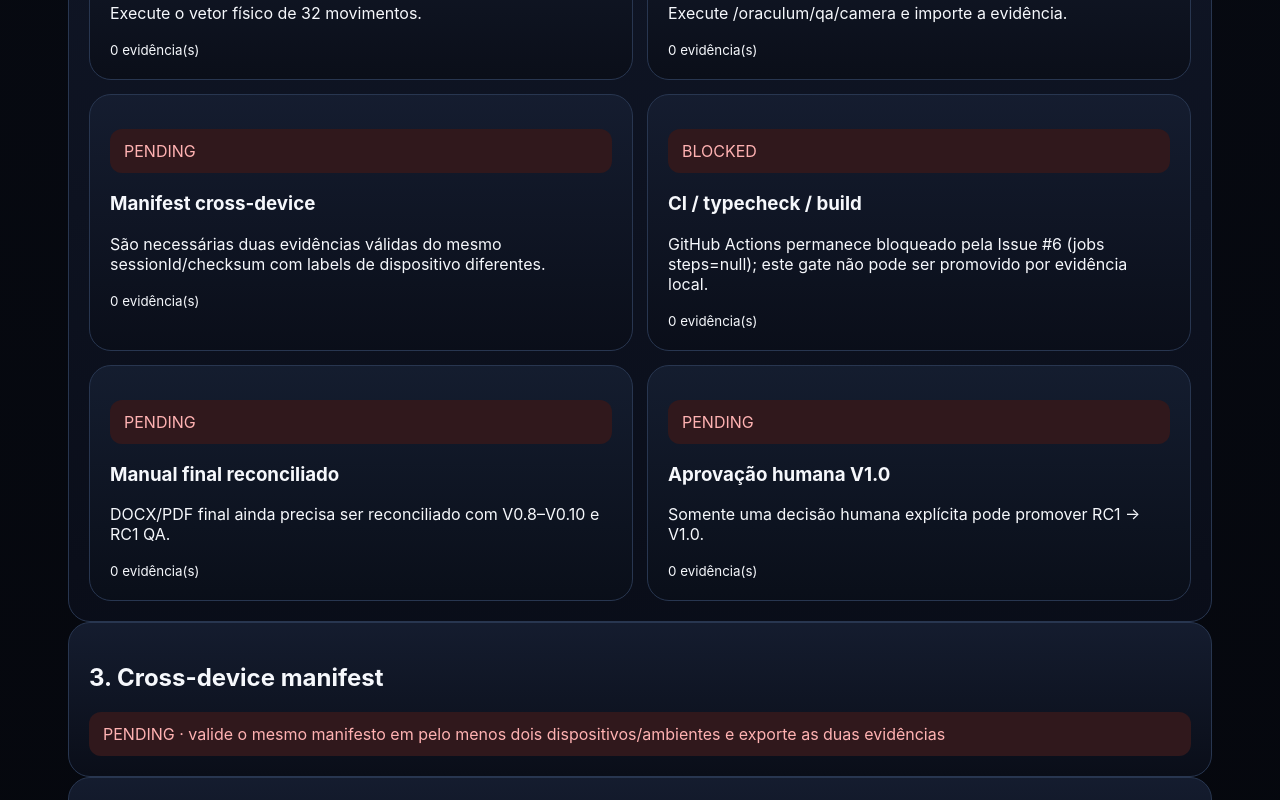
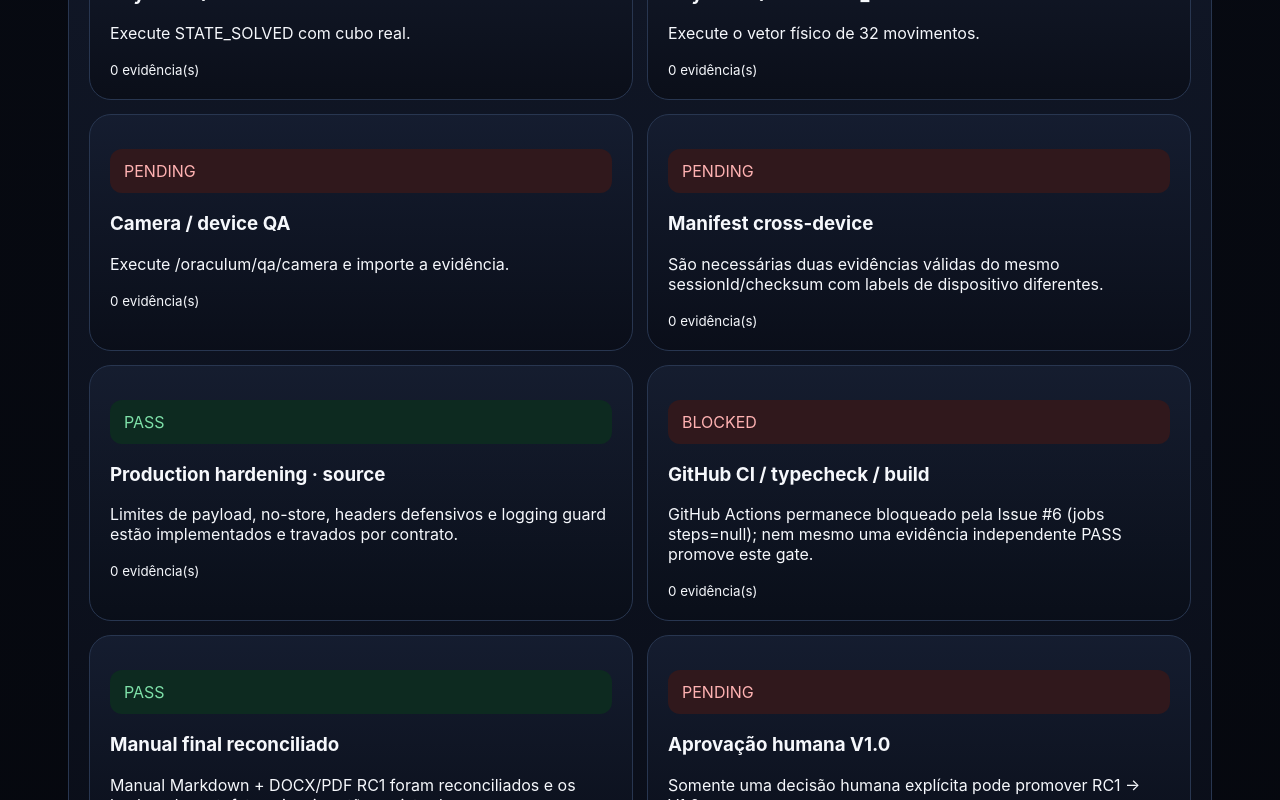
Before and after one commit to tehknesolutions/cubo-hnk, a Next.js app in the folder apps/web/: page /oraculum/qa/evidence in a window 1280 px wide. Shown: the part 1320-2120 px from the top of the page. Built offline with nearby package versions, Linux system fonts and the light colour scheme.

Commit message:
feat: integrate independent executor evidence into RC1 ledger

```diff
--- a/apps/web/app/oraculum/qa/evidence/evidence-ledger.mjs
+++ b/apps/web/app/oraculum/qa/evidence/evidence-ledger.mjs
@@ -2,6 +2,7 @@ export const RC1_EVIDENCE_LEDGER_VERSION='HOC-RC1-EVIDENCE-LEDGER/V1';
 export const RC1_RELEASE_ID='HOC-V1.0-RC1';
 export const EVIDENCE_KINDS=Object.freeze({
   RUNTIME:'HOC-RC1-RUNTIME-QA-EVIDENCE/V1',
+  INDEPENDENT:'HOC-RC1-INDEPENDENT-VALIDATION-EVIDENCE/V1',
   PHYSICAL:'HOC-RC1-PHYSICAL-QA-EVIDENCE/V1',
   CAMERA:'HOC-RC1-CAMERA-QA-EVIDENCE/V1',
   MANIFEST_VERIFY:'HOC-RC1-MANIFEST-VERIFY-EVIDENCE/V1',
@@ -17,6 +18,16 @@ function sameRelease(record){
 
 function validRuntime(record){
   return record?.evidenceKind===EVIDENCE_KINDS.RUNTIME&&sameRelease(record)&&record?.report?.passed===true;
+}
+function validIndependent(record){
+  return record?.evidenceKind===EVIDENCE_KINDS.INDEPENDENT
+    &&sameRelease(record)
+    &&record?.passed===true
+    &&record?.authority==='INDEPENDENT_EXECUTOR_EVIDENCE_NOT_GITHUB_CI'
+    &&record?.governance?.replacesGitHubCI===false
+    &&record?.governance?.promotesStable===false
+    &&record?.governance?.promotesHnkCanon===false
+    &&record?.summary?.failedCommands===0;
 }
 function physicalCase(record,caseId){
   return record?.evidenceKind===EVIDENCE_KINDS.PHYSICAL&&sameRelease(record)&&record?.report?.caseId===caseId;
@@ -56,6 +67,7 @@ export function classifyRc1Evidence(record){
   if(!record||typeof record!=='object')return Object.freeze({kind:'UNKNOWN',accepted:false,reason:'NOT_OBJECT'});
   switch(record.evidenceKind){
     case EVIDENCE_KINDS.RUNTIME:return Object.freeze({kind:'RUNTIME',accepted:sameRelease(record),passed:record?.report?.passed===true});
+    case EVIDENCE_KINDS.INDEPENDENT:return Object.freeze({kind:'INDEPENDENT_EXECUTOR',accepted:sameRelease(record),passed:validIndependent(record)});
     case EVIDENCE_KINDS.PHYSICAL:return Object.freeze({kind:`PHYSICAL:${record?.report?.caseId??'UNKNOWN'}`,accepted:sameRelease(record),passed:record?.report?.passed===true});
     case EVIDENCE_KINDS.CAMERA:return Object.freeze({kind:'CAMERA',accepted:sameRelease(record),passed:record?.fullQaPass===true});
     case EVIDENCE_KINDS.MANIFEST_VERIFY:return Object.freeze({kind:'MANIFEST_VERIFY',accepted:sameRelease(record),passed:record?.valid===true});
@@ -66,6 +78,7 @@ export function classifyRc1Evidence(record){
 export function evaluateRc1Evidence(recordsInput=[]){
   const records=asArray(recordsInput);
   const runtime=statusFromEvidence(records,r=>r?.evidenceKind===EVIDENCE_KINDS.RUNTIME,validRuntime);
+  const independent=statusFromEvidence(records,r=>r?.evidenceKind===EVIDENCE_KINDS.INDEPENDENT,validIndependent);
   const state=statusFromEvidence(records,r=>physicalCase(r,'STATE_SOLVED'),r=>physicalPass(r,'STATE_SOLVED'));
   const ritual=statusFromEvidence(records,r=>physicalCase(r,'RITUAL32_OFFICIAL'),r=>physicalPass(r,'RITUAL32_OFFICIAL'));
   const camera=statusFromEvidence(records,r=>r?.evidenceKind===EVIDENCE_KINDS.CAMERA,validCamera);
@@ -73,12 +86,14 @@ export function evaluateRc1Evidence(recordsInput=[]){
 
   const gates=Object.freeze([
     gate('runtimeSelfTest','Runtime self-test',runtime.status,runtime.status==='PASS'?'Vetor RC1 reproduzido no runtime carregado.':'Importe uma evidência PASS de /oraculum/qa.',runtime.count),
+    gate('independentValidation','Independent executor',independent.status,independent.status==='PASS'?'Install, tests, typecheck, check, web build e runtime self-test passaram em executor independente. GitHub CI continua um gate separado.':'Execute pnpm validate:rc1:independent em um executor real e importe a evidência gerada.',independent.count),
     gate('physicalState','Physical QA · STATE',state.status,state.status==='PASS'?'Cubo resolvido físico reproduziu legalidade, commit e seed oficiais.':'Execute STATE_SOLVED com cubo real.',state.count),
     gate('physicalRitual','Physical QA · RITUAL_32',ritual.status,ritual.status==='PASS'?'RITUAL_32 físico reproduziu o estado final V0.9 oficial.':'Execute o vetor físico de 32 movimentos.',ritual.count),
     gate('cameraDevice','Camera / device QA',camera.status,camera.status==='PASS'?'Fluxo de câmera passou no dispositivo registrado.':'Execute /oraculum/qa/camera e importe a evidência.',camera.count),
     gate('crossDeviceManifest','Manifest cross-device',crossDevice.status,crossDevice.status==='PASS'?`Mesmo manifesto validado em ${crossDevice.deviceLabels.length} labels de dispositivo.`:'São necessárias duas evidências válidas do mesmo sessionId/checksum com labels de dispositivo diferentes.',crossDevice.count),
-    gate('ciBuild','CI / typecheck / build',STATUS.BLOCKED,'GitHub Actions permanece bloqueado pela Issue #6 (jobs steps=null); este gate não pode ser promovido por evidência local.',0),
-    gate('manualFinalDocs','Manual final reconciliado',STATUS.PENDING,'DOCX/PDF final ainda precisa ser reconciliado com V0.8–V0.10 e RC1 QA.',0),
+    gate('productionHardeningSource','Production hardening · source',STATUS.PASS,'Limites de payload, no-store, headers defensivos e logging guard estão implementados e travados por contrato.',0),
+    gate('ciBuild','GitHub CI / typecheck / build',STATUS.BLOCKED,'GitHub Actions permanece bloqueado pela Issue #6 (jobs steps=null); nem mesmo uma evidência independente PASS promove este gate.',0),
+    gate('manualFinalDocs','Manual final reconciliado',STATUS.PASS,'Manual Markdown + DOCX/PDF RC1 foram reconciliados e os hashes dos artefatos visuais estão registrados.',0),
     gate('humanPromotion','Aprovação humana V1.0',STATUS.PENDING,'Somente uma decisão humana explícita pode promover RC1 → V1.0.',0),
   ]);
 
```
